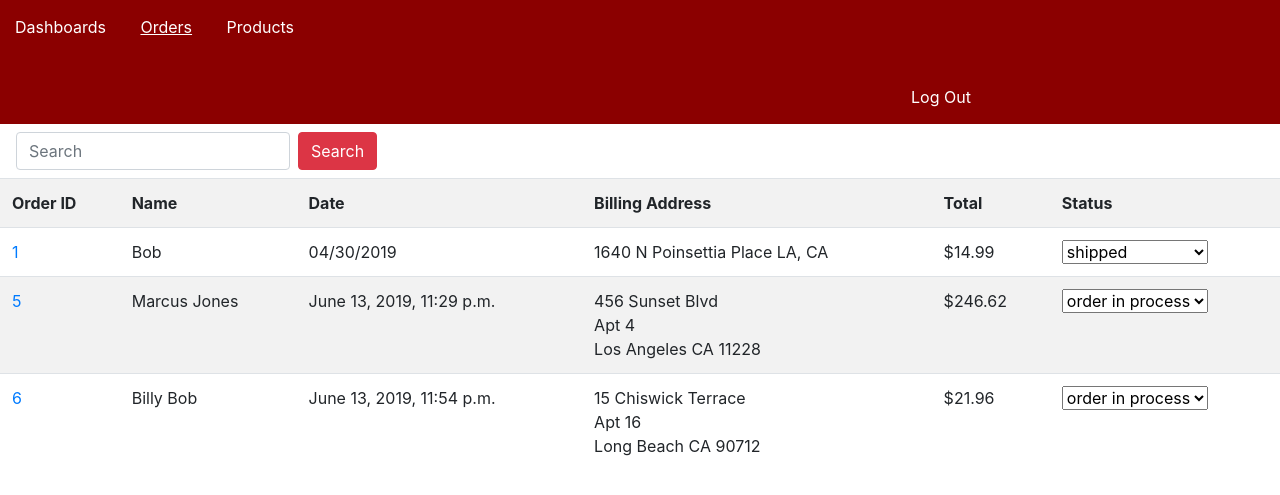
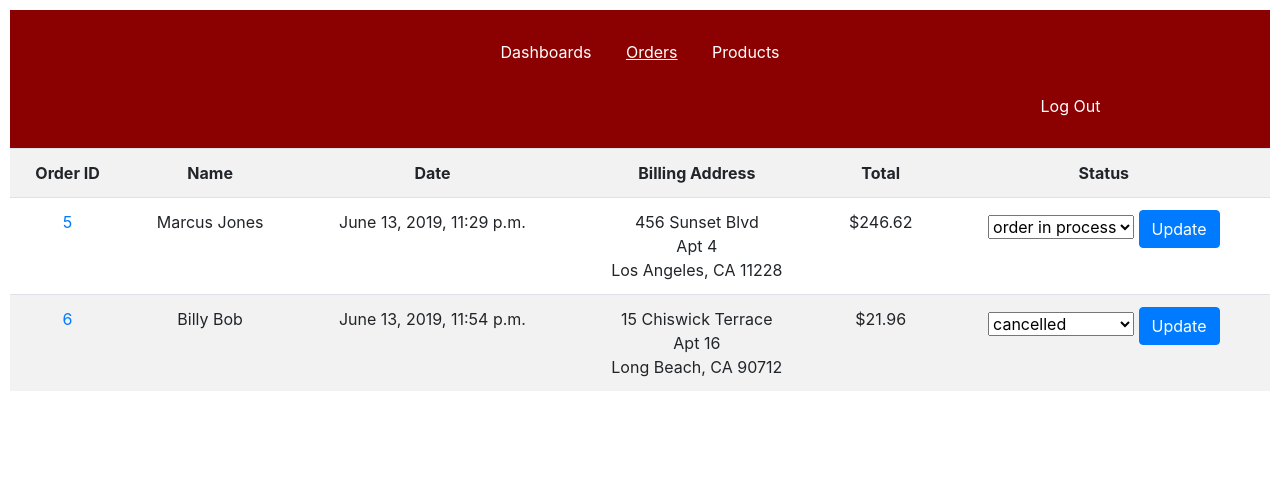
Before and after one commit to Mayanr/eCommerce, a Django app: template apps/online_shopping/templates/online_shopping/dashboard.html in a window 1280 px wide. Shown: the top 495 px of the page. Run offline with Django 3.2, Linux system fonts and the light colour scheme; the template is opened without the code that fills it: values that come from a table or form of the project are taken from there, others are empty; data comes from the database, SQL or seed files in the repository; both versions use the stored data as it was after the commit; parts of the project's set-up code (start-up, migrations or seed data) failed here and were passed over; some libraries are stand-ins or nearby versions.

Commit message:
admins can update order 'status' on the orders dashboard; Also, css for admin pages has been consolidated into one css file: admin_styles.css

```diff
--- /dev/null
+++ b/apps/online_shopping/static/online_shopping/admin_styles.css
@@ -0,0 +1,147 @@
+/* admin */
+
+body {
+    padding: 10px;
+    text-align: center;
+}
+h1 {
+    color:navy;
+    padding: 20px;
+}
+#submit {
+    margin-left: 15%;
+    background-color: navy;
+    color: white;
+}
+
+/* orders dashboard */
+header p, header a {
+    display: inline-block;
+    padding: 15px;
+    color: white;
+}
+header a:hover{
+    text-decoration: none;
+    color: rgb(221, 189, 189);
+}
+header a:active {
+    color: black;
+}
+header {
+    background-color: darkred;
+}
+a#logout {
+    margin-left: 70%;
+}
+
+/* show order */
+header p, header a {
+    display: inline-block;
+    padding: 15px;
+    color: white;
+}
+header a:hover{
+    text-decoration: none;
+    color: rgb(221, 189, 189);
+}
+header a:active {
+    color: black;
+}
+header {
+    background-color: darkred;
+}
+a#logout {
+    margin-left: 70%;
+}
+table#order_items {
+    width: 65%;
+    margin: 10px;
+    vertical-align: top;
+}
+aside {
+    border: 1px solid black;
+    display: inline-block;
+    width: 25%;
+    margin: 35px;
+    padding: 10px;
+}
+div#wrapper {
+    width: 65%;
+    display: inline-block;
+    vertical-align: top;
+    margin: 35px;
+}
+div.info {
+    padding: 20px 0;
+}
+.status, #totals {
+    display: inline-block;
+    width: 30%;
+    margin:  0 15px;
+    vertical-align: top;
+}
+#status_subtotal {
+    margin-top: 50px;
+}
+#in_progress {
+    background-color: lightgreen;
+    border: 1px solid black;
+    padding: 5px;
+}
+#cancelled {
+    background-color: red;
+    border: 1px solid black;
+    padding: 5px;
+}
+#totals {
+    border: 1px solid black;
+    padding: 10px;
+}
+p {
+    padding: 0;
+    margin: 0;
+}
+span{
+    font-weight: bold;
+}
+
+/* prod dashboard */
+header p, header a {
+    /* display: inline-block; */
+    padding: 15px;
+    color: white;
+}
+header a:hover{
+    text-decoration: none;
+    color: rgb(221, 189, 189);
+}
+header a:active {
+    color: black;
+}
+header {
+    background-color: darkred;
+    padding: 15px;
+}
+a#logout {
+    margin-left: 70%;
+}
+nav.navbar {
+    display: inline-block;
+}
+#add_prod_btn {
+    display: inline-block;
+    margin-left: 65%;
+
+}
+#add_prod_btn a {
+    color: white;
+    text-decoration: none;
+}
+h1 {
+    color: white;
+    background-color: darkred;
+    text-align: center;
+    padding: 10px;
+    border-radius: 10px;
+    margin-bottom: 20px;
+}
--- a/apps/online_shopping/templates/online_shopping/dashboard.html
+++ b/apps/online_shopping/templates/online_shopping/dashboard.html
@@ -6,25 +6,13 @@
     <meta http-equiv="X-UA-Compatible" content="ie=edge">
     <title>Dashboard Orders</title>
     <link rel="stylesheet" href="https://maxcdn.bootstrapcdn.com/bootstrap/4.0.0/css/bootstrap.min.css" integrity="sha384-Gn5384xqQ1aoWXA+058RXPxPg6fy4IWvTNh0E263XmFcJlSAwiGgFAW/dAiS6JXm" crossorigin="anonymous">
+
+    {% load static %}
+
+    <link rel="stylesheet" href="{% static 'online_shopping/admin_styles.css' %}">
+
     <style>
-    header p, header a {
-        display: inline-block;
-        padding: 15px;
-        color: white;
-    }
-    header a:hover{
-        text-decoration: none;
-        color: rgb(221, 189, 189);
-    }
-    header a:active {
-        color: black;
-    }
-    header {
-        background-color: darkred;
-    }
-    a#logout {
-        margin-left: 70%;
-    }
+
 
     </style>
 </head>
@@ -36,12 +24,12 @@
         <a id='logout' href='/admin_logout'>Log Out</a>
     </header>
 
-    <nav class="navbar ">
+    <!-- <nav class="navbar ">
         <form class="form-inline">
             <input class="form-control mr-sm-2" type="search" placeholder="Search" aria-label="Search">
             <button class="btn btn-danger" type="submit">Search</button>
         </form>
-    </nav>
+    </nav>  -->
 
     <table class="table table-striped">
             <tr>
@@ -52,62 +40,44 @@
                 <th scope="col">Total</th>
                 <th scope="col">Status</th>
             </tr>
-            <!-- { for prod in inventory } -->
-            <tr>
-                <td><a href='/orders/show/1'>1</a></td>
-                <td>Bob</td>
-                <td>04/30/2019</td>
-                <td>1640 N Poinsettia Place LA, CA </td>
-                <td>$14.99</td>
-                <td>
-                    <form action="??" method='POST'>
-                        {% csrf_token %}
-                        <select>
-                            <option value="shipped">shipped</option>
-                            <option value="cancelled">cancelled</option>
-                            <option value="in_process">order in process</option>
-                        </select>
-                    </form>
-                </td>
-            </tr>
-            <!-- { endfor } -->
-
-
 
             {% for order in orders %}
             <tr>
                 <td><a href='/orders/show/{{order.id}}'>{{order.id}}</a></td>
                 <td>{{order.b_fname}} {{order.b_lname}}</td>
                 <td>{{order.created_at}}</td>
-                <td>{{order.b_address}}<br> {{order.b_address2}} <br> {{order.b_city}} {{order.b_state}} {{order.b_zip}}</td>
+                <td>{{order.b_address}}<br> {{order.b_address2}} <br> {{order.b_city}}, {{order.b_state}} {{order.b_zip}}</td>
                 <td>${{order.total_cost}}</td>
                 <td>
-                    {% if order.status == 'shipped' %}
-                    <form action="??" method='POST'>
+                    {% if order.status_id == 2 %}
+                    <form action="/orders/update/{{order.id}}" method='POST'>
                         {% csrf_token %}
-                        <select>
-                            <option value="shipped" selected="selected">shipped</option>
-                            <option value="cancelled">cancelled</option>
-                            <option value="in_process">order in process</option>
+                        <select name="status">
+                            <option value="1">order in process</option>
+                            <option value="2" selected="selected">shipped</option>
+                            <option value="3">cancelled</option>
                         </select>
+                        <input type="submit" value="Update" class="btn btn-primary">
                     </form>
-                    {% elif order.status == 'cancelled' %}
-                    <form action="??" method='POST'>
+                    {% elif order.status_id == 3 %}
+                    <form action="/orders/update/{{order.id}}" method='POST'>
                             {% csrf_token %}
-                        <select>
-                            <option value="shipped" >shipped</option>
-                            <option value="cancelled" selected="selected">cancelled</option>
-                            <option value="in_process">order in process</option>
+                        <select name="status">
+                            <option value="1">order in process</option>
+                            <option value="2" >shipped</option>
+                            <option value="3" selected="selected">cancelled</option>
                         </select>
+                        <input type="submit" value="Update" class="btn btn-primary">
                     </form>
                     {% else %}
-                    <form action="??" method='POST'>
+                    <form action="/orders/update/{{order.id}}" method='POST'>
                             {% csrf_token %}
-                        <select>
-                            <option value="shipped" >shipped</option>
-                            <option value="cancelled" >cancelled</option>
-                            <option value="in_process" selected="selected">order in process</option>
+                        <select name="status">
+                            <option value="1" selected="selected">order in process</option>
+                            <option value="2" >shipped</option>
+                            <option value="3" >cancelled</option>
                         </select>
+                        <input type="submit" value="Update" class="btn btn-primary">
                     </form>
                     {% endif %}
                 </td>
--- a/apps/online_shopping/urls.py
+++ b/apps/online_shopping/urls.py
@@ -22,6 +22,7 @@
     url(r'^dashboard/orders$', views.dashboard_orders),
     url(r'^dashboard/prods$', views.dashboard_prods),
     url(r'^orders/show/(?P<order_id>\d+)$', views.orders_show),
+    url(r'^orders/update/(?P<order_id>\d+)$', views.update_order_status),
     url(r'^add_prod$', views.add_prod),
     url(r'^dashboard/delete/(?P<prod_id>\d+)$', views.delete_prod),
     url(r'^update_prod$', views.update_prod)
```
Also changed, not shown: apps/online_shopping/templates/online_shopping/admin.html (+2 -14 lines), apps/online_shopping/templates/online_shopping/dashboard_prods.html (+7 -42 lines), apps/online_shopping/templates/online_shopping/orders_show.html (+6 -69 lines), apps/online_shopping/views.py (+13 -1 lines), db.sqlite3.
